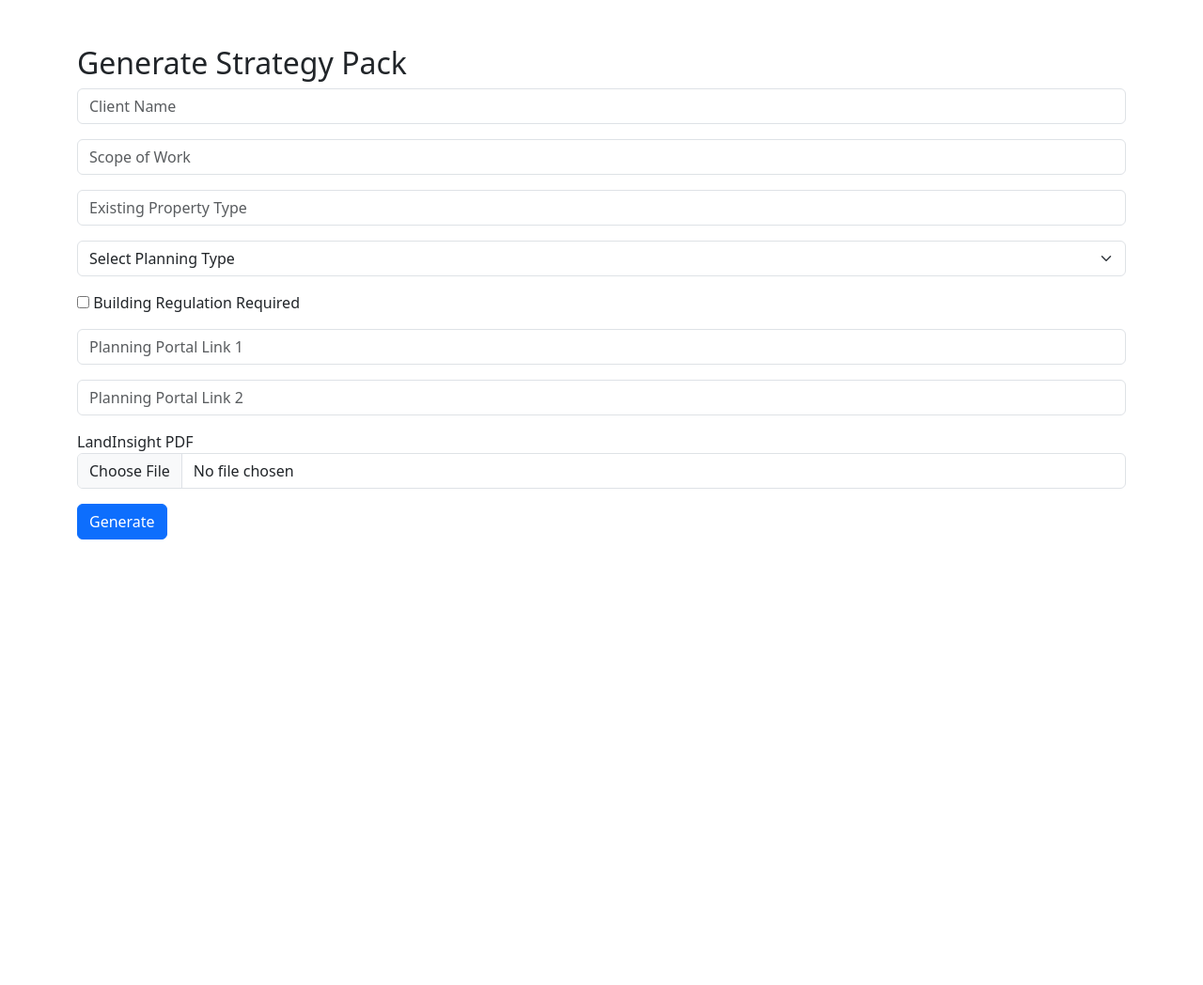
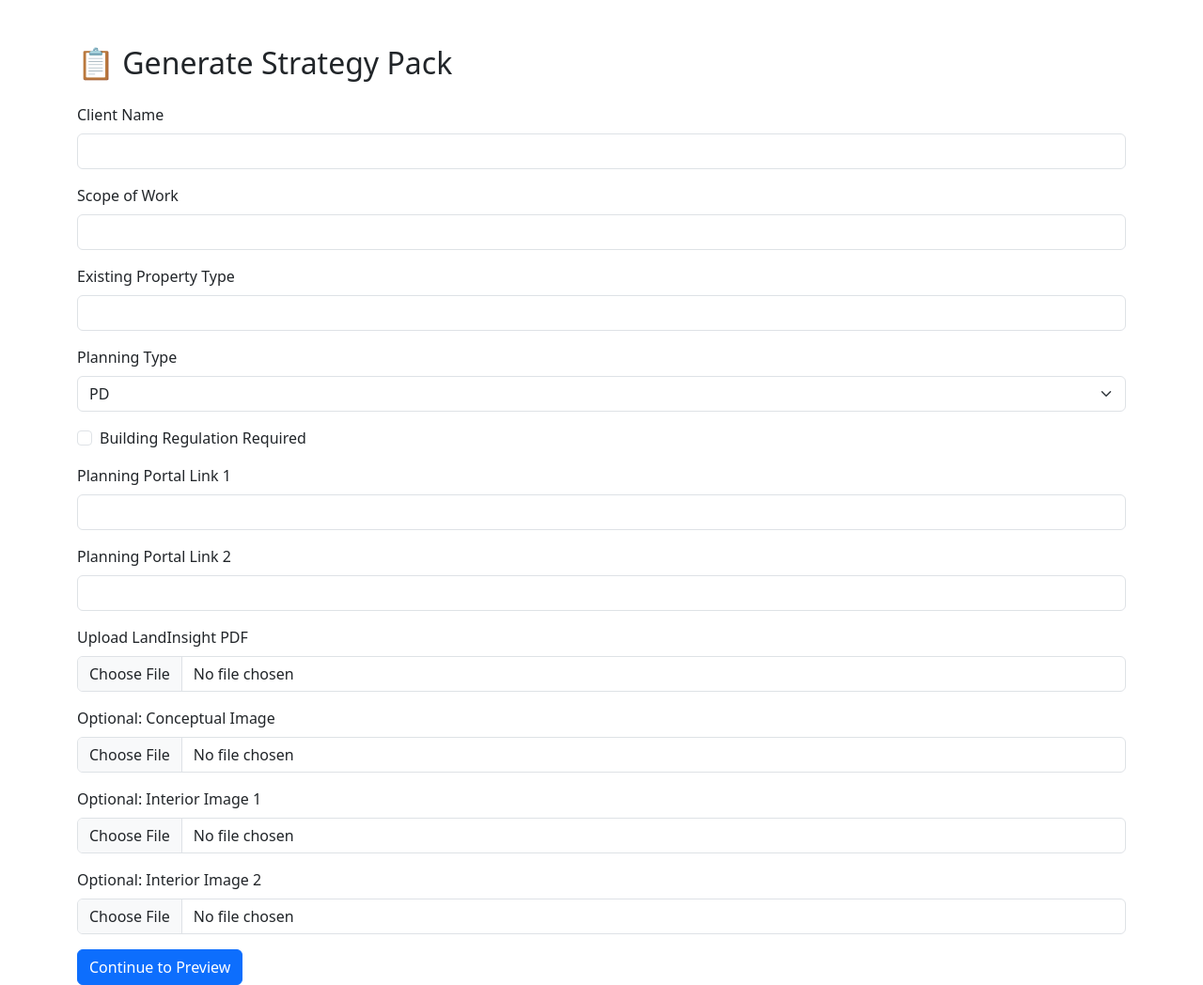
Before and after one commit to varshakumar1402/strategy-pack-generator, a Flask app: page / in a window 1280 px wide. Shown: the whole page at 94% size. Before the commit the page ends 574 px from the top, so only its background shows below. Run offline with Flask 3, Linux system fonts and the light colour scheme.

Commit message:
Initial commit with full strategy pack app

```diff
--- a/app/templates/form.html
+++ b/app/templates/form.html
@@ -3,29 +3,75 @@
 <head>
     <meta charset="UTF-8">
     <title>Strategy Pack Generator</title>
-    <link rel="stylesheet" href="https://cdn.jsdelivr.net/npm/bootstrap@5.3.0/dist/css/bootstrap.min.css">
+    <link href="https://cdn.jsdelivr.net/npm/bootstrap@5.3.0/dist/css/bootstrap.min.css" rel="stylesheet">
 </head>
 <body>
 <div class="container mt-5">
-    <h2>Generate Strategy Pack</h2>
-    <form method="POST" enctype="multipart/form-data">
-        <div class="mb-3"><input name="client_name" class="form-control" placeholder="Client Name" required></div>
-        <div class="mb-3"><input name="scope_of_work" class="form-control" placeholder="Scope of Work" required></div>
-        <div class="mb-3"><input name="existing_use" class="form-control" placeholder="Existing Property Type" required></div>
+    <h2 class="mb-4">📋 Generate Strategy Pack</h2>
+    <form action="/" method="POST" enctype="multipart/form-data">
         <div class="mb-3">
+            <label class="form-label">Client Name</label>
+            <input type="text" name="client_name" class="form-control" required>
+        </div>
+
+        <div class="mb-3">
+            <label class="form-label">Scope of Work</label>
+            <input type="text" name="scope_of_work" class="form-control" required>
+        </div>
+
+        <div class="mb-3">
+            <label class="form-label">Existing Property Type</label>
+            <input type="text" name="existing_use" class="form-control" required>
+        </div>
+
+        <div class="mb-3">
+            <label class="form-label">Planning Type</label>
             <select name="planning_type" class="form-select" required>
-                <option value="">Select Planning Type</option>
-                <option>PD</option><option>Full Planning</option><option>Pre-App</option>
-                <option>Certificate of Lawfulness</option><option>Householder</option>
+                <option value="PD">PD</option>
+                <option value="Full Planning">Full Planning</option>
+                <option value="Pre-App">Pre-App</option>
+                <option value="Certificate of Lawfulness">Certificate of Lawfulness</option>
+                <option value="Householder">Householder</option>
             </select>
         </div>
+
+        <div class="form-check mb-3">
+            <input class="form-check-input" type="checkbox" name="building_reg_required" value="yes">
+            <label class="form-check-label">Building Regulation Required</label>
+        </div>
+
         <div class="mb-3">
-            <input type="checkbox" name="building_reg_required" value="yes"> Building Regulation Required
+            <label class="form-label">Planning Portal Link 1</label>
+            <input type="url" name="portal_link_1" class="form-control" required>
         </div>
-        <div class="mb-3"><input name="portal_link_1" class="form-control" placeholder="Planning Portal Link 1" required></div>
-        <div class="mb-3"><input name="portal_link_2" class="form-control" placeholder="Planning Portal Link 2" required></div>
-        <div class="mb-3"><label>LandInsight PDF</label><input type="file" name="landinsight_pdf" class="form-control" required></div>
-        <button type="submit" class="btn btn-primary">Generate</button>
+
+        <div class="mb-3">
+            <label class="form-label">Planning Portal Link 2</label>
+            <input type="url" name="portal_link_2" class="form-control" required>
+        </div>
+
+        <div class="mb-3">
+            <label class="form-label">Upload LandInsight PDF</label>
+            <input type="file" name="landinsight_pdf" accept=".pdf" class="form-control" required>
+        </div>
+
+        <!-- Optional: Conceptual & Interior -->
+        <div class="mb-3">
+            <label class="form-label">Optional: Conceptual Image</label>
+            <input type="file" name="conceptual_image" accept="image/*" class="form-control">
+        </div>
+
+        <div class="mb-3">
+            <label class="form-label">Optional: Interior Image 1</label>
+            <input type="file" name="interior_1" accept="image/*" class="form-control">
+        </div>
+
+        <div class="mb-3">
+            <label class="form-label">Optional: Interior Image 2</label>
+            <input type="file" name="interior_2" accept="image/*" class="form-control">
+        </div>
+
+        <button type="submit" class="btn btn-primary">Continue to Preview</button>
     </form>
 </div>
 </body>
```
Also changed, not shown: app/templates/preview.html (added, +63 -0 lines), app/utils/pptx_generator.py (+6 -15 lines), app/utils/streetview.py (+12 -10 lines), .render.yaml.
